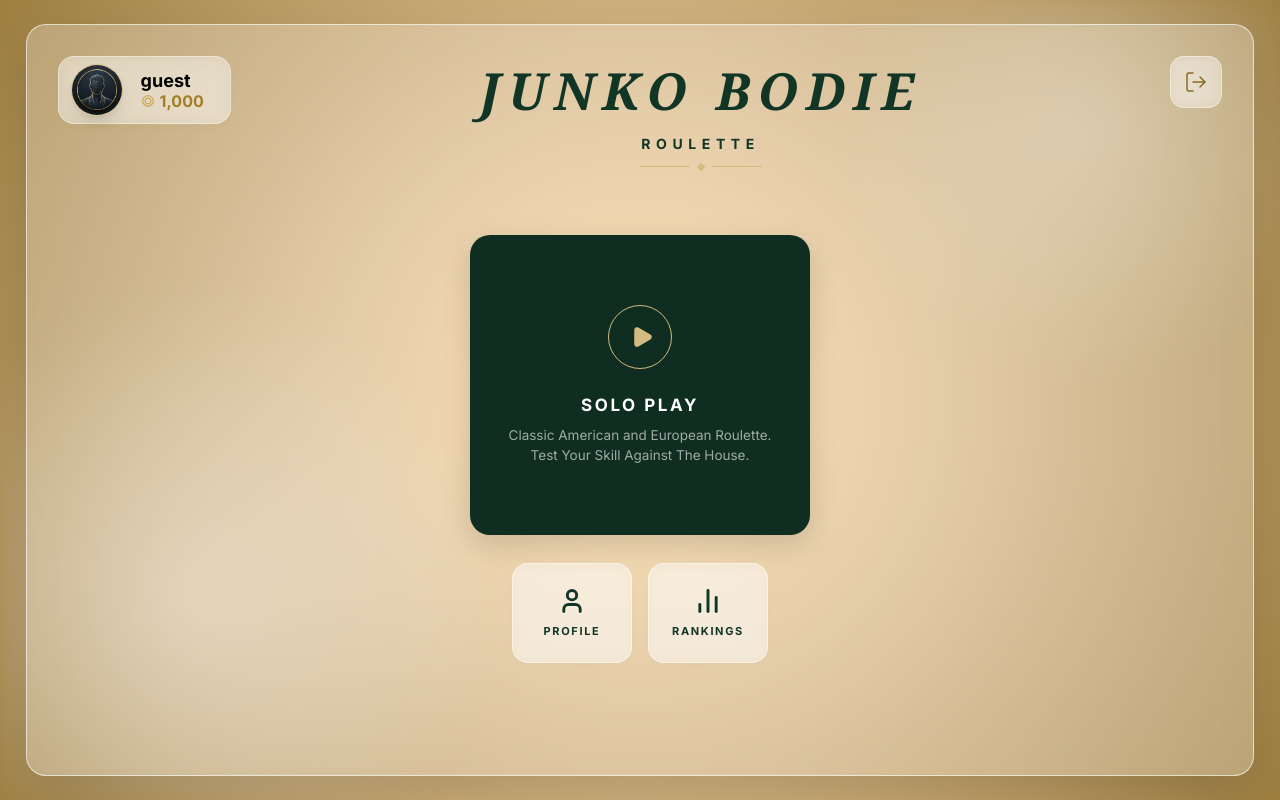
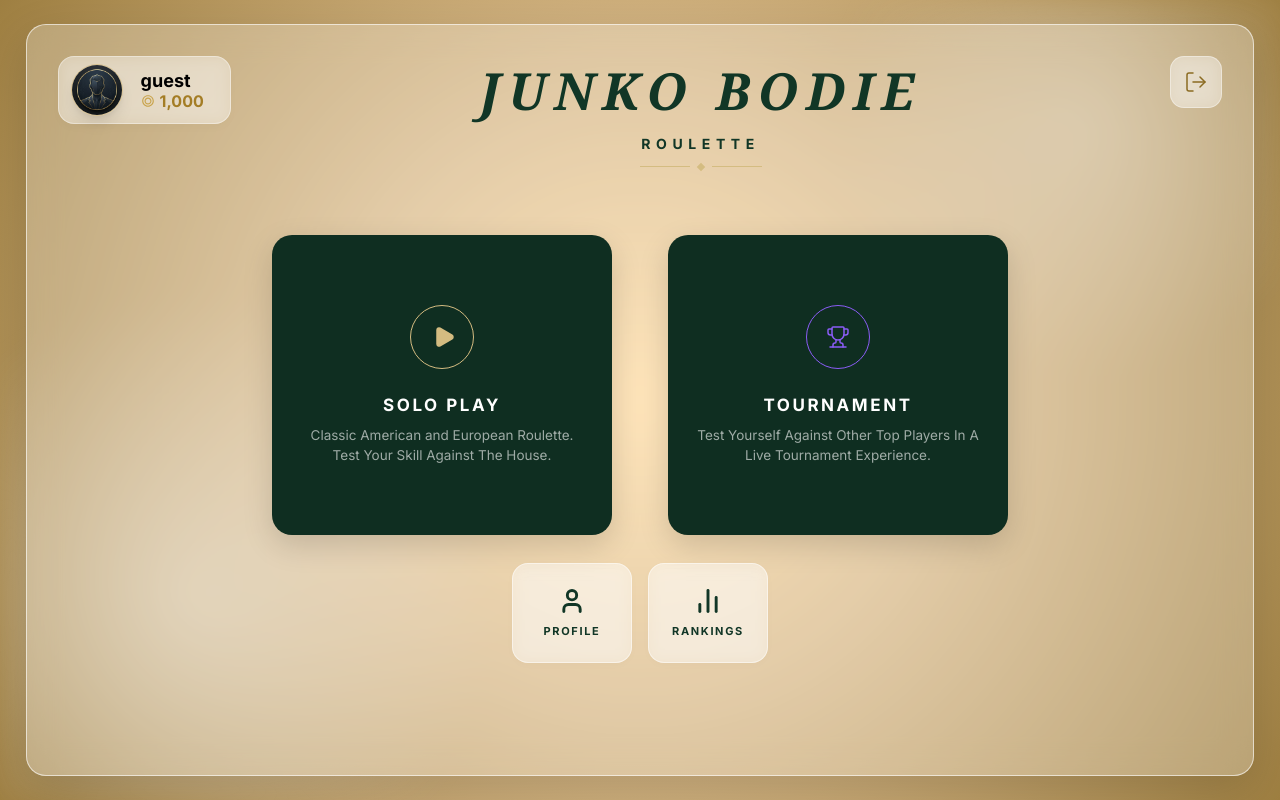
Before and after one commit to junko-bodie/jb_roulette, a Next.js app: page /lobby in a window 1280 px wide. Built offline with nearby package versions, Linux system fonts and the light colour scheme; no server answers; the database is empty; sample sign-in values are in the browser's storage.

Commit message:
week 4 khtam ni honaaa

```diff
--- a/src/app/lobby/page.tsx
+++ b/src/app/lobby/page.tsx
@@ -170,7 +170,7 @@ export default function Home() {
             </motion.div>
 
             {/* Tournament Mode */}
-            {/* <motion.div
+            {<motion.div
               className={styles.playCard}
               onClick={() => {
                 const hidden = localStorage.getItem('hideWelcomeVideo');
@@ -194,7 +194,7 @@ export default function Home() {
                   Test Yourself Against Other Top Players In A Live Tournament Experience.
                 </div>
               </div>
-            </motion.div> */}
+            </motion.div> }
           </div>
 
           <motion.div
```
